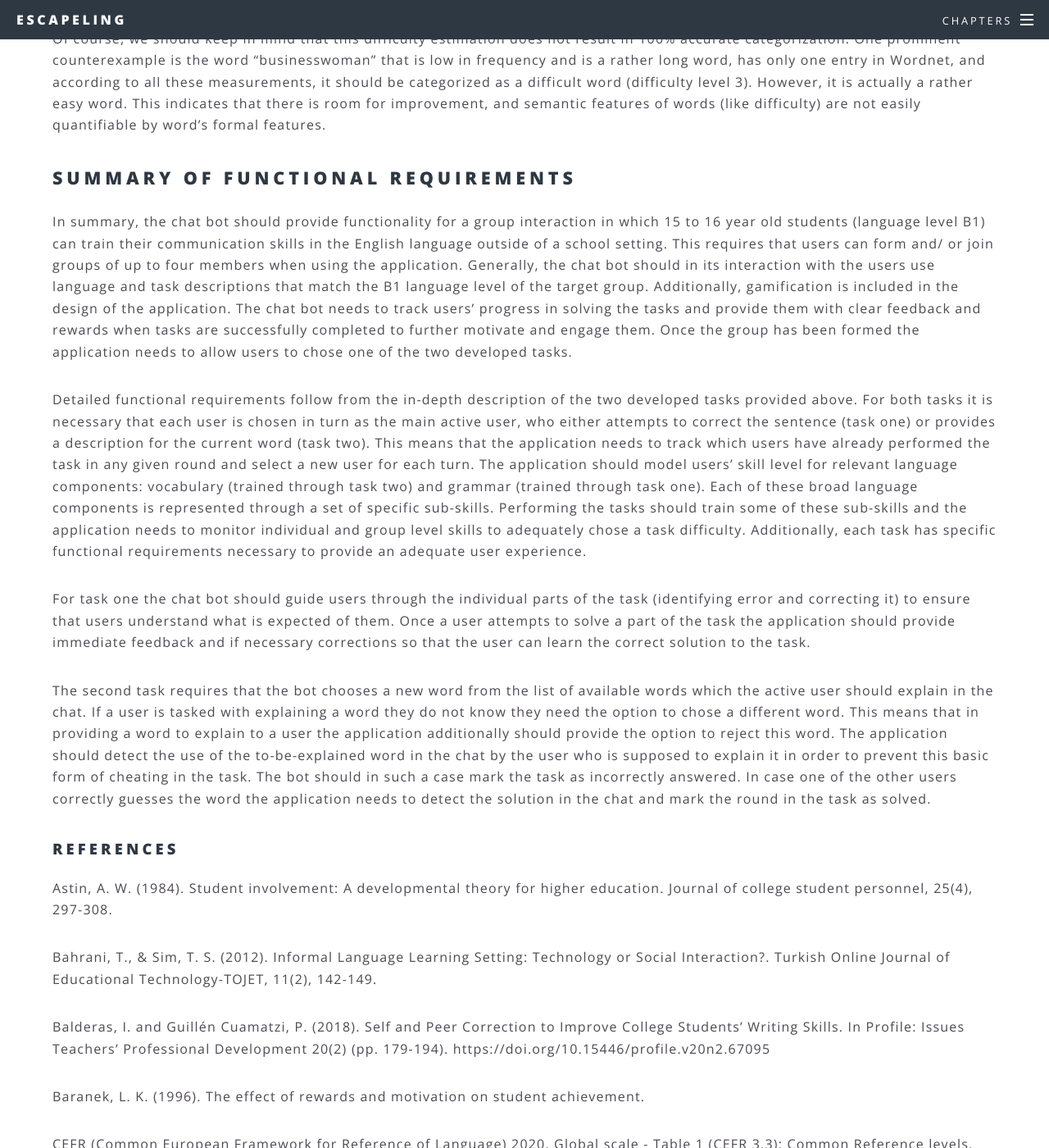
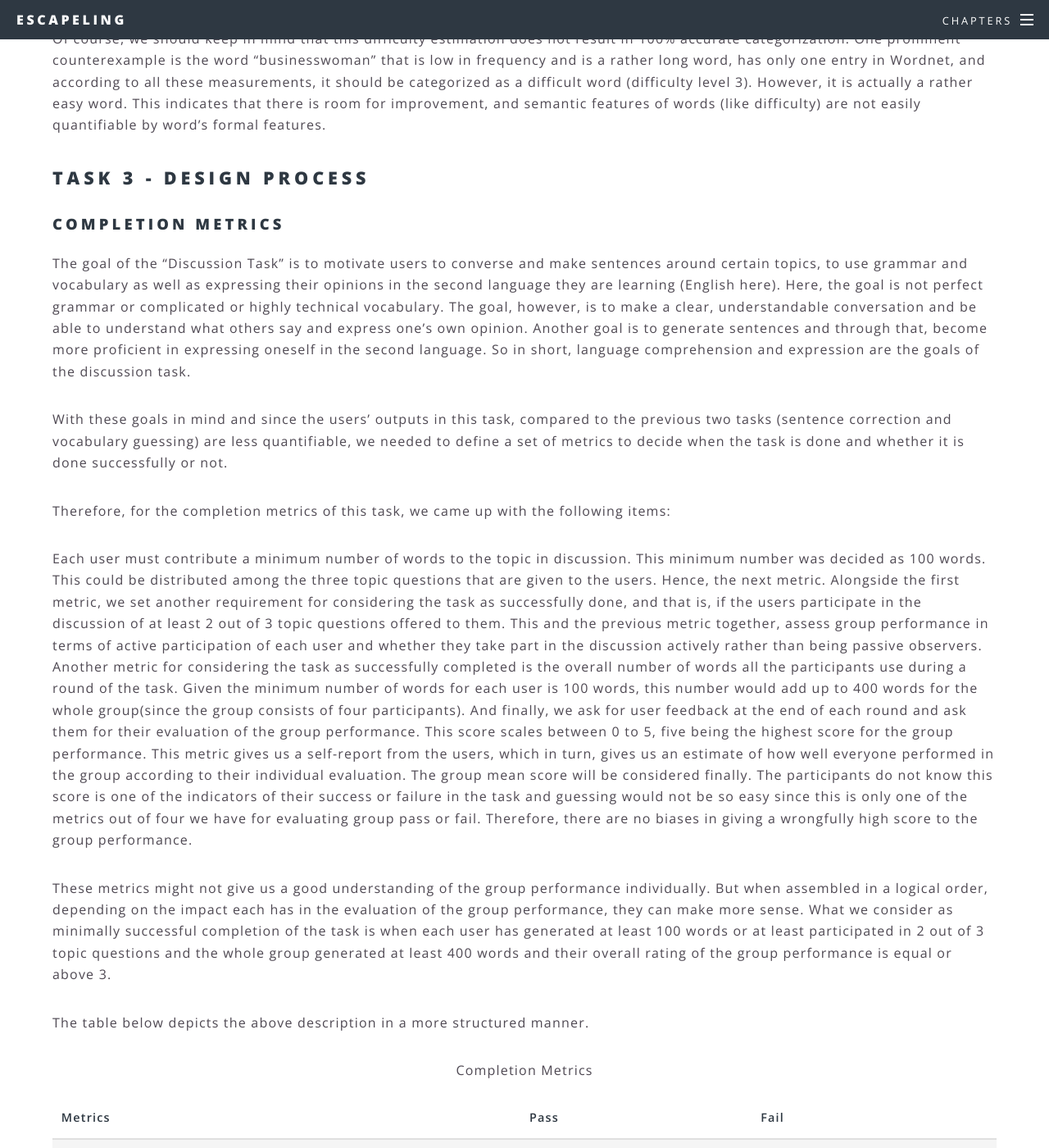
Before and after one commit to ALLUOS/ALLUOS.github.io, a Jekyll site: the page built from _posts/2020-05-03-design.md, in a window 1280 px wide and 1400 px high, scrolled down 6988 px. Shown: the whole window at 82% size. Built offline with Jekyll 4.4.1, drawn with Linux system fonts in a browser that asks for light colours; some of the changed text lies outside the part shown.

Commit message:
Update 2020-05-03-design.md

```diff
--- a/_posts/2020-05-03-design.md
+++ b/_posts/2020-05-03-design.md
@@ -103,6 +103,61 @@ To find their weights, we created a hand-labeled small training set of these wor
 
 Of course, we should keep in mind that this difficulty estimation does not result in 100% accurate categorization. One prominent counterexample is the word “businesswoman” that is low in frequency and is a rather long word, has only one entry in Wordnet, and according to all these measurements, it should be categorized as a difficult word (difficulty level 3). However, it is actually a rather easy word. This indicates that there is room for improvement, and semantic features of words (like difficulty) are not easily quantifiable by word’s formal features.
 
+## Task 3 - Design Process
+
+
+
+### Completion Metrics
+
+ The goal of the “Discussion Task” is to motivate users to converse and make sentences around certain topics, to use grammar and vocabulary as well as expressing their opinions in the second language they are learning (English here). Here, the goal is not perfect grammar or complicated or highly technical vocabulary. The goal, however, is to make a clear, understandable conversation and be able to understand what others say and express one’s own opinion. Another goal is to generate sentences and through that, become more proficient in expressing oneself in the second language. So in short, language comprehension and expression are the goals of the discussion task.
+
+With these goals in mind and since the users’ outputs in this task, compared to the previous two tasks (sentence correction and vocabulary guessing) are less quantifiable, we needed to define a set of metrics to decide when the task is done and whether it is done successfully or not.
+
+Therefore, for the completion metrics of this task, we came up with the following items:
+
+Each user must contribute a minimum number of words to the topic in discussion. This minimum number was decided as 100 words. This could be distributed among the three topic questions that are given to the users. Hence, the next metric.
+Alongside the first metric, we set another requirement for considering the task as successfully done, and that is, if the users participate in the discussion of at least 2 out of 3 topic questions offered to them. This and the previous metric together, assess group performance in terms of active participation of each user and whether they take part in the discussion actively rather than being passive observers.
+Another metric for considering the task as successfully completed is the overall number of words all the participants use during a round of the task. Given the minimum number of words for each user is 100 words, this number would add up to 400 words for the whole group(since the group consists of four participants).
+And finally, we ask for user feedback at the end of each round and ask them for their evaluation of the group performance. This score scales between 0 to 5, five being the highest score for the group performance. This metric gives us a self-report from the users, which in turn, gives us an estimate of how well everyone performed in the group according to their individual evaluation. The group mean score will be considered finally. The participants do not know this score is one of the indicators of their success or failure in the task and guessing would not be so easy since this is only one of the metrics out of four we have for evaluating group pass or fail. Therefore, there are no biases in giving a wrongfully high score to the group performance.
+
+These metrics might not give us a good understanding of the group performance individually. But when assembled in a logical order, depending on the impact each has in the evaluation of the group performance, they can make more sense. What we consider as minimally successful completion of the task is when each user has generated at least 100 words or at least participated in 2 out of 3 topic questions and the whole group generated at least 400 words and their overall rating of the group performance is equal or above 3.
+
+
+
+The table below depicts the above description in a more structured manner.
+
+
+
+<p align="center">
+Completion Metrics
+</p>
+
+| Metrics | Pass | Fail |
+| ---- | ---- | ---- |
+ | A. What is your overall rating of the group performance in this task? (5 being the best)| Average score >= 3 - Task is completed | Average score < 3 - Task is not completed |
+ | B. Number of the generated words (overall) | >= 400- Task is completed | < 400 - Task is not completed |
+ | C. Number of the words each user generated during the task | >= 100 - Task is completed | < 100 - Task is not completed|
+ | D. Participation in at least two topic questions | >= 2 - Task is completed | < 2 - Task is not completed |
+
+
+
+
+And the following formula depicts how we came up with a logical way to determine a completed task as successful or failed:
+<p align="center">
+ A & B & (C | D)
+ </p>
+
+Which translates to:
+
+**Overall rating of the group performance  & Number of overall generated words  &
+( Number of words each user generated  |  Participation in at least two topic questions )**
+
+
+In addition, there is a time limit to the task and each topic question being asked and answered, to make the it manageable and engage users to participate within a limited time frame. This time frame was defined as 5 minutes for each topic question and at the end of this time, the bot prompts the group whether they are finished with the discussion or they would like to continue the conversation (because they have not yet finished discussing the question at hand). At this point, if the participants reply that the conversation has ended, they are prompted with the next topic question (or if that was the last question, the task ends). Otherwise, the time for the current question is extended so that they can bring the discussion to an end.
+
+
+
+
 ## Summary of Functional Requirements
 
 In summary, the chat bot should provide functionality for a group interaction in which 15 to 16 year old students (language level B1) can train their communication skills in the English language outside of a school setting. This requires that users can form and/ or join groups of up to four members when using the application. Generally, the chat bot should in its interaction with the users use language and task descriptions that match the B1 language level of the target group. Additionally, gamification is included in the design of the application. The chat bot needs to track users' progress in solving the tasks and provide them with clear feedback and rewards when tasks are successfully completed to further motivate and engage them. Once the group has been formed the application needs to allow users to chose one of the two developed tasks.
```
